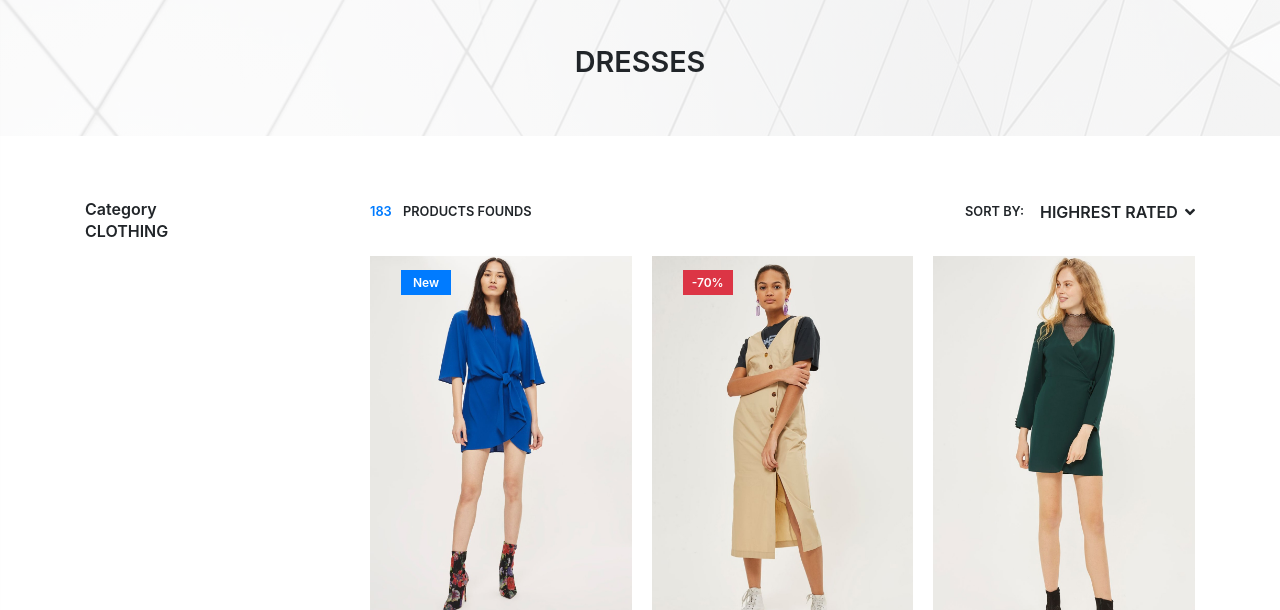
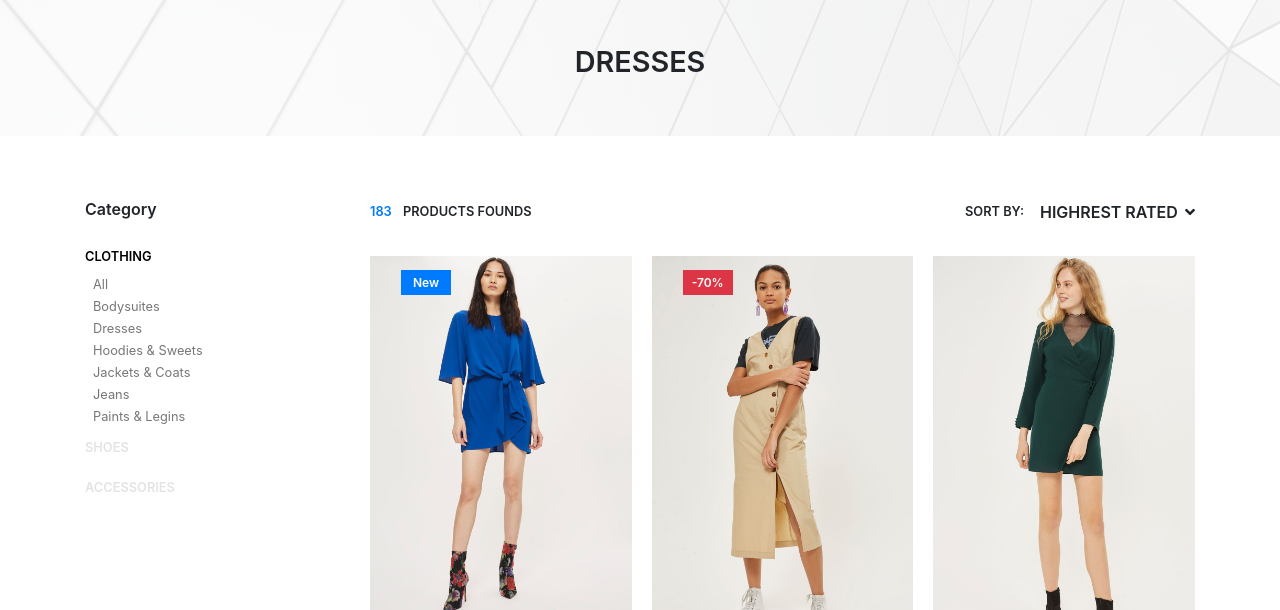
Before and after one commit to MGamal1986/ecommerce, a website with bundled scripts: page dist/shop.html in a window 1280 px wide. Shown: the part 77-687 px from the top of the page. Built offline with nearby package versions, Linux system fonts and the light colour scheme.

Commit message:
start in catergory section in shop page

```diff
--- /dev/null
+++ b/src/js/includes/ShopCategory.js
@@ -0,0 +1,20 @@
+import {addEvent} from './Functions';
+
+// select elements
+
+const lineCategories = document.querySelectorAll('.products .lines .line .line-item');
+
+
+
+function ShopCategory(){
+    lineCategories.forEach((line)=>{
+
+        addEvent(line,'click',(event)=>{
+           event.target.parentElement.classList.toggle('active');
+           event.target.classList.toggle('focus');
+        })
+    })
+
+}
+
+export default ShopCategory;
--- a/src/js/shop.js
+++ b/src/js/shop.js
@@ -7,6 +7,7 @@ import WishCartSelect from './includes/WishCartSelect';
 import Wish from './includes/Wish.js';
 import ShopSortBy from './includes/ShopSortBy.js';
 import Pagination from './includes/Pagaination';
+import ShopCategory from './includes/ShopCategory';
 
 Cart();
 MainScroll();
@@ -16,3 +17,4 @@ WishCartSelect();
 Wish();
 ShopSortBy();
 Pagination();
+ShopCategory();
--- a/src/scss/import/_shop.scss
+++ b/src/scss/import/_shop.scss
@@ -17,8 +17,53 @@
             margin: 0;
         }
         .line{
+            &:first-of-type{
+                margin-top: 1.5rem;
+            }
+            margin-bottom: 0.5rem;
+            &:last-of-type{
+                margin-bottom: 0;
+            }
             .line-item{
                 font-weight: 600;
+                font-size: 0.8rem;
+                transition: all 0.3s ease-in-out;
+                cursor: pointer;
+                color: rgba(0, 0, 0, 0.11);
+                &:hover{
+                    color: #000;
+                }
+                &.focus{
+                    color: #000;
+                }
+            }
+            .line-menu{
+                height: 0;
+                overflow: hidden;
+                transition: all 0.3s ease-in-out;
+                margin-top: 0.5rem;
+                margin-left: 0.5rem;
+
+                .line-link{
+                    color: #000;
+                    display: block;
+                    text-decoration: none;
+                    color: #000;
+                    display: block;
+                    text-decoration: none;
+                    font-size: 0.8rem;
+                    margin-bottom: 0.17rem;
+                    color: #777;
+                    &:last-child{
+                        margin-bottom: 0;
+                    }
+                }
+            }
+
+            &.active{
+                .line-menu{
+                    height: 151px;
+                }
             }
         }
     }
```
Also changed, not shown: dist/css/style.min.css, dist/js/shop.js, dist/shop.html, 1 other file.
